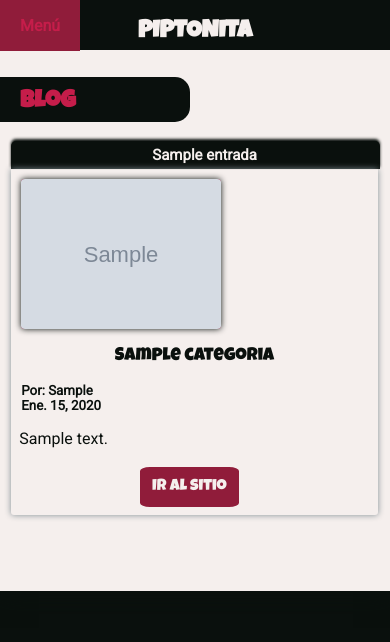
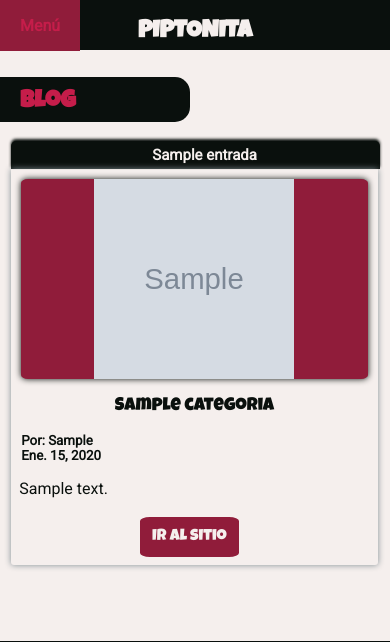
Before and after one commit to Pytonicus/piptonita, a Django app: page / in a window 390 px wide. Shown: the top 642 px of the page. Run offline with Django 3.2, Linux system fonts and the light colour scheme; tables that the repository leaves empty hold one stand-in row (Sample ...).

Commit message:
revision escala de marco

```diff
--- a/core/static/core/css/style.css
+++ b/core/static/core/css/style.css
@@ -678,7 +678,7 @@ small{
         display: flex;
         justify-content: center;
         align-items: center;
-        height: 100%;
+        width: 100%;
         border-radius: 2% 2%;
     }
 
```
